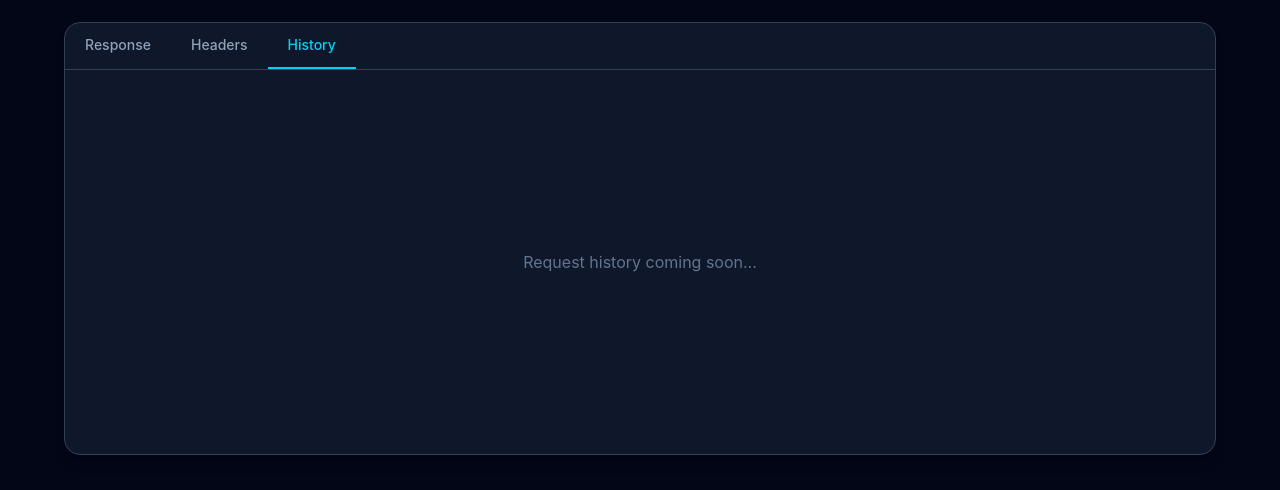
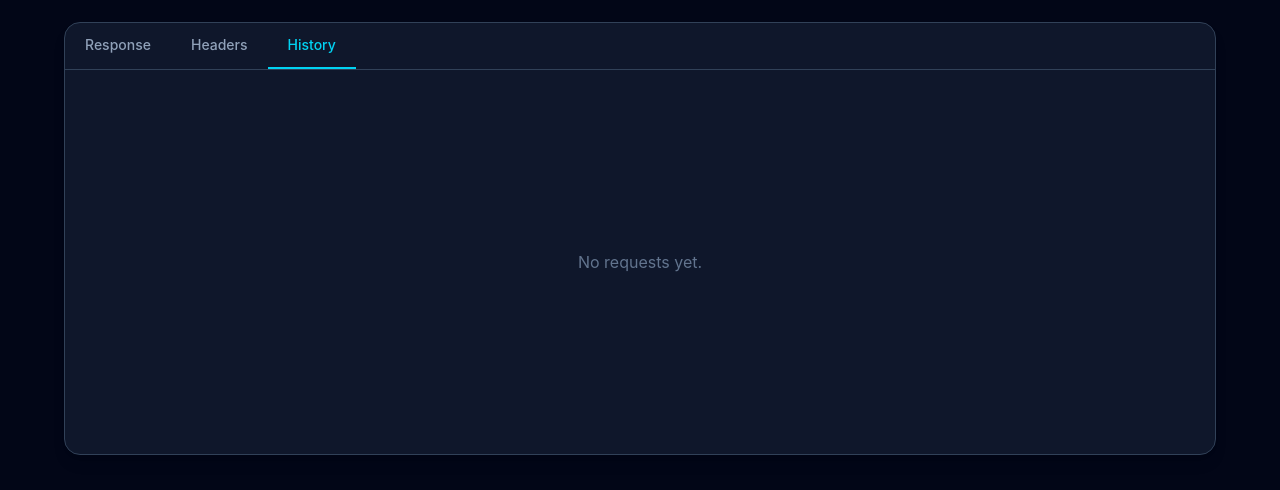
Before and after one commit to fragilehokage/glance-api, a React (Vite) app: page / in a window 1280 px wide. Both pictures are taken after a click on the button "History". Shown: the part 307-797 px from the top of the page. Built offline with nearby package versions, Linux system fonts and the light colour scheme; the HTML template or start-up script is replaced by a standard one.

Commit message:
replay support added

```diff
--- /dev/null
+++ b/src/components/responsepanel/historyitem.jsx
@@ -0,0 +1,28 @@
+const HistoryItem = ({ item, onReplay }) => {
+  return (
+    <button
+      onClick={() => onReplay(item)}
+      className="w-full rounded-xl border border-slate-700 bg-slate-800 p-4 text-left transition-all duration-200 hover:border-cyan-500 hover:bg-slate-700"
+    >
+      <div className="flex items-center justify-between">
+        <span className="rounded bg-cyan-500/20 px-2 py-1 text-xs font-bold text-cyan-400">
+          {item.method}
+        </span>
+
+        <span className="text-xs text-slate-400">
+          {item.time}
+        </span>
+      </div>
+
+      <p className="mt-2 truncate text-sm text-white">
+        {item.url}
+      </p>
+
+      <p className="mt-2 text-xs text-green-400">
+        Status {item.status}
+      </p>
+    </button>
+  );
+};
+
+export default HistoryItem;
--- a/src/components/responsepanel/historytab.jsx
+++ b/src/components/responsepanel/historytab.jsx
@@ -1,9 +1,34 @@
-const HistoryTab = () => {
+import HistoryItem from "./HistoryItem";
+
+const HistoryTab = ({
+  history,
+  setMethod,
+  setUrl,
+}) => {
+  if (history.length === 0) {
+    return (
+      <div className="flex h-96 items-center justify-center">
+        <p className="text-slate-500">
+          No requests yet.
+        </p>
+      </div>
+    );
+  }
+
+  const replayRequest = (item) => {
+    setMethod(item.method);
+    setUrl(item.url);
+  };
+
   return (
-    <div className="flex h-96 items-center justify-center">
-      <p className="text-slate-500">
-        Request history coming soon...
-      </p>
+    <div className="space-y-3 p-5">
+      {history.map((item) => (
+        <HistoryItem
+          key={item.id}
+          item={item}
+          onReplay={replayRequest}
+        />
+      ))}
     </div>
   );
 };
--- a/src/components/responsepanel/responsepanel.jsx
+++ b/src/components/responsepanel/responsepanel.jsx
@@ -5,7 +5,12 @@ import ResponseTab from "./ResponseTab";
 import HeadersTab from "./HeadersTab";
 import HistoryTab from "./HistoryTab";
 
-const ResponsePanel = ({ response }) => {
+const ResponsePanel = ({
+  response,
+  history,
+  setMethod,
+  setUrl,
+}) => {
   const [activeTab, setActiveTab] = useState("response");
 
   return (
@@ -41,7 +46,11 @@ const ResponsePanel = ({ response }) => {
       )}
 
       {activeTab === "history" && (
-        <HistoryTab />
+        <HistoryTab
+        history={history}
+        setMethod={setMethod}
+        setUrl={setUrl}
+        />
       )}
     </section>
   );
```
Also changed, not shown: src/pages/Home.jsx (indentation only).
